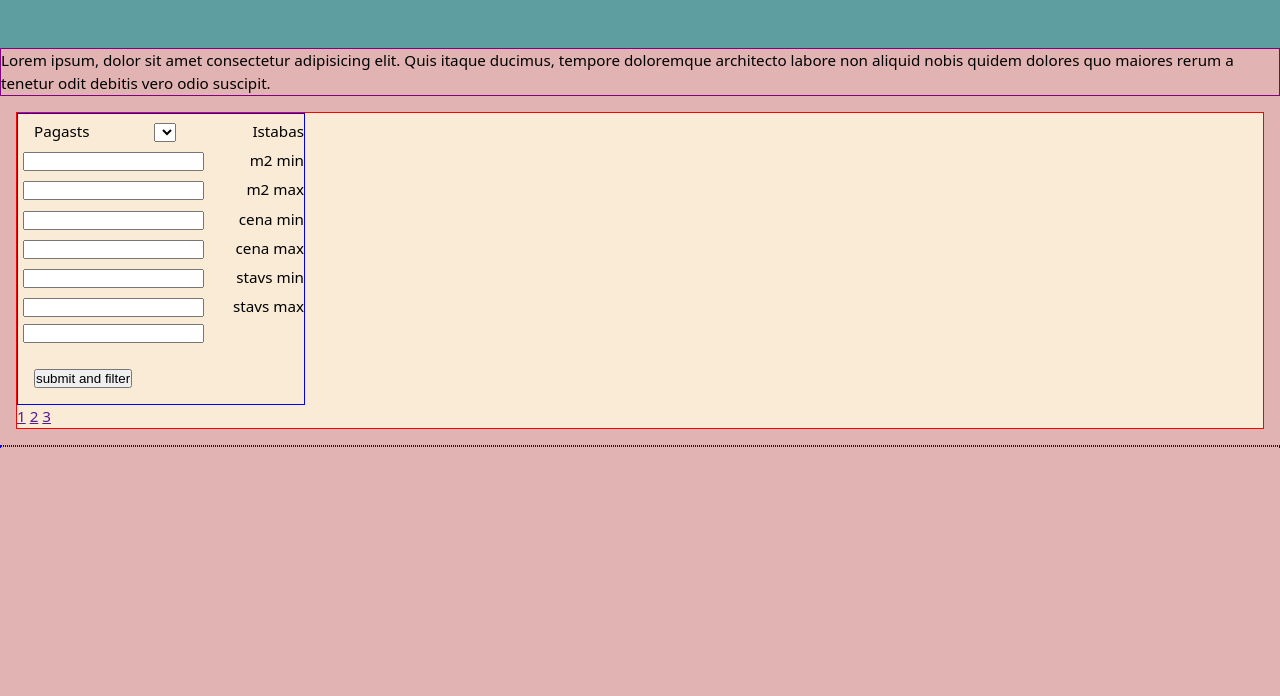
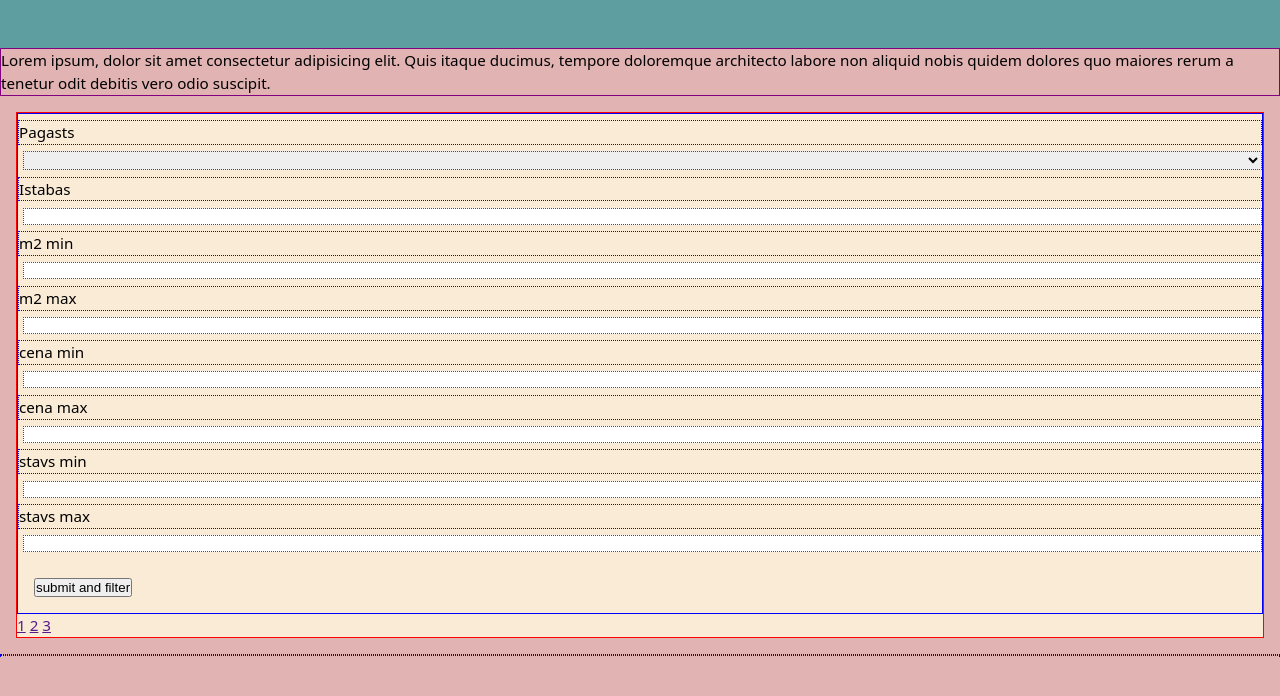
Before and after one commit to DavidArabuli/ApartmentSearchFrontend, a website built with Vite: page index.html in a window 1280 px wide. Built offline with nearby package versions, Linux system fonts and the light colour scheme; files whose address does not match are found by name.

Commit message:
fixed CSS issues with form and selector element, removed some redundant rules.

```diff
--- a/src/style.css
+++ b/src/style.css
@@ -14,7 +14,6 @@ body {
   background-color: var(--clr-grey-10);
 }
 img {
-    /* max-width: 17rem; */
     width: 100%;
     display: block;
     object-fit: cover;
@@ -39,32 +38,34 @@ img {
 .form-section{
 
     margin: 1rem;
-
     background-color: antiquewhite;
     border: 1px solid red;
 }
+.input-div{
+    border: 2px solid red;
+    display: flex;
+    flex-direction: row;
+    flex-wrap: wrap;
+    align-items: baseline;
+    gap: 2rem;
 
+}
 .filter-input{
-    /* border: 1px dotted red; */
+    border: 1px dotted red;
     margin-left: 0.3rem;
-    justify-self: center;
 }
 .filter-label{
-    margin-left: 1rem;
-
+        border: 1px dotted blue;
+        min-width: 4rem;
 }
 #filter-form{
     padding-top: 0.4rem;
     border: 1px solid blue;
     display: flex;
-    /* flex-direction: column; */
-    flex-direction: row;
+    flex-direction: column;
     flex-wrap: wrap;
     gap: 0.4rem;
-    justify-content: space-between;
-    text-align: left;
-    align-items: baseline;
-    max-width: 18rem;
+    max-width: 100%;
 }
 .btn-div{
     margin: 1rem;
@@ -85,14 +86,11 @@ img {
     display: flex;
     flex-direction: column;
     align-items: center;
-    /* justify-items: center;
-    justify-content: space-around; */
     flex-wrap: wrap;
     gap: 2rem;
 }
 .item-card{
     margin: 1rem;
-
     max-width: 18rem;
     border: 1px solid orange;}
 
@@ -114,7 +112,6 @@ img {
     }
     .item-card{
     margin: 1rem;
-
     max-width: 19rem;
     border: 1px solid orange;}
 }
```
